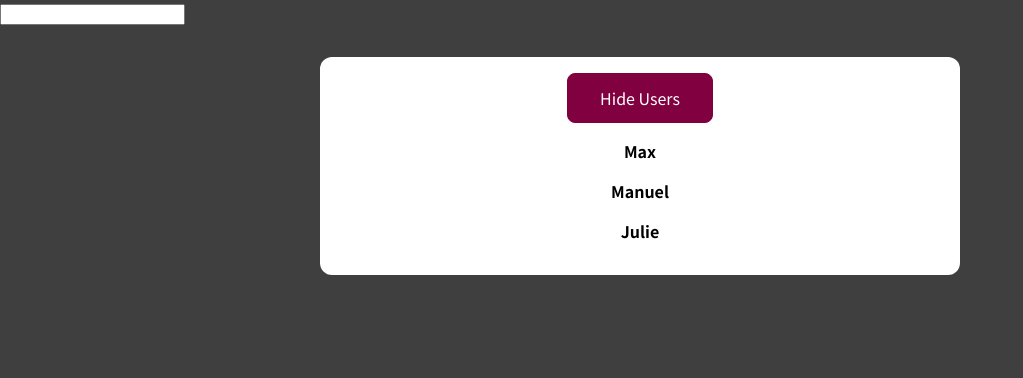
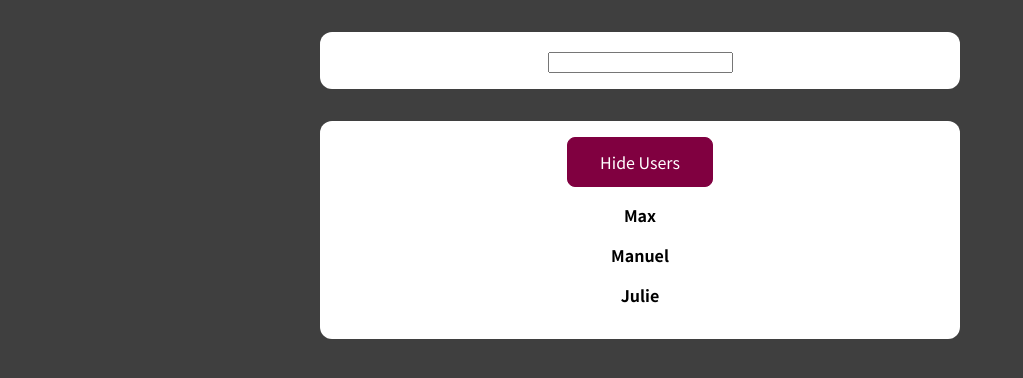
Before and after one commit to Simranjit884/toggle-button, a React (Create React App) app: page / in a window 1280 px wide. Shown: the top 378 px of the page, without its empty margins (0-1023 px from the left). Built offline with nearby package versions, Linux system fonts and the light colour scheme.

Commit message:
styling input search bar

```diff
--- a/src/components/UserFinder.js
+++ b/src/components/UserFinder.js
@@ -1,13 +1,14 @@
 import { Fragment, useState, useEffect } from 'react';
+import Users from './Users';
 import classes from './UserFinder.module.css';
-import Users from './Users';
+
+const DUMMY_USERS = [
+  { id: "u1", name: "Max" },
+  { id: "u2", name: "Manuel" },
+  { id: "u3", name: "Julie" },
+];
 
 const UserFinder = () => {
-  const DUMMY_USERS = [
-    { id: "u1", name: "Max" },
-    { id: "u2", name: "Manuel" },
-    { id: "u3", name: "Julie" },
-  ];
   const [filteredUsers, setFilteredUsers] = useState(DUMMY_USERS);
   const [searchTerm, setSearchTerm] = useState('');
 
@@ -23,7 +24,9 @@ const UserFinder = () => {
 
   return (
     <Fragment>
+    <div className={classes.finder}>
       <input type='search' onChange={searchChangeHandler} />
+      </div>
       <Users users={filteredUsers} />
     </Fragment>
   );
```
Also changed, not shown: 1 other file (tests, documents, lock files or other folders).
